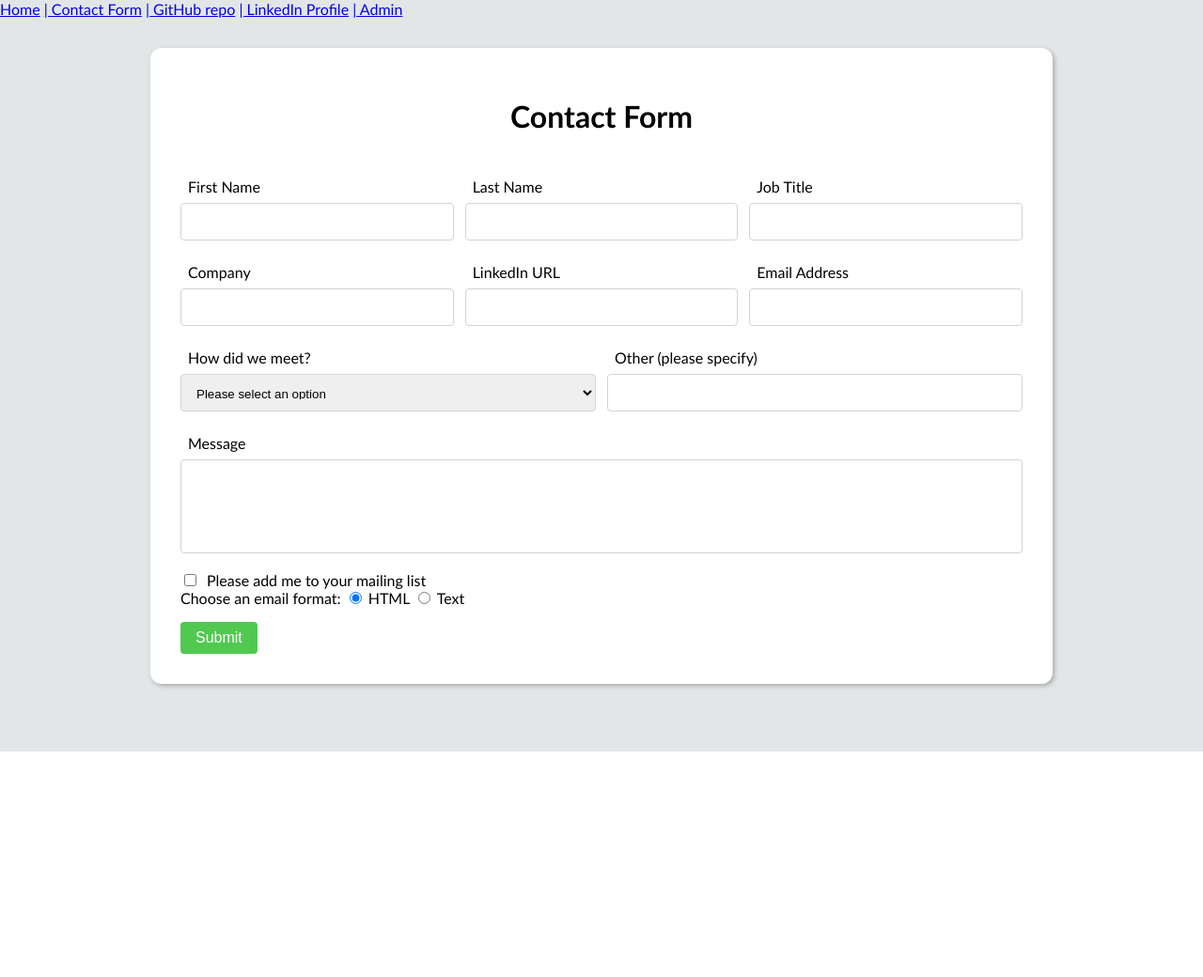
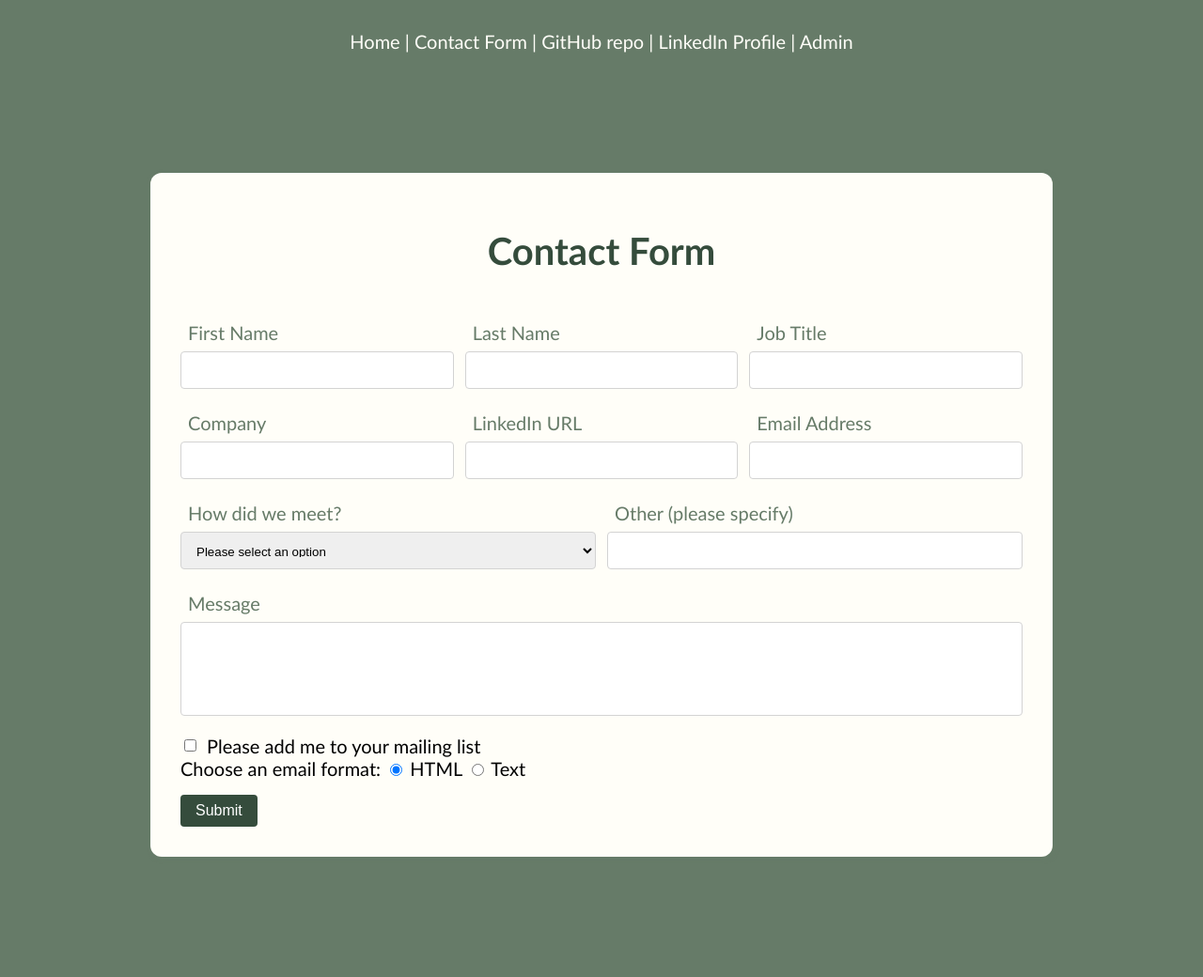
Before and after one commit to SamJJCC/contact-form, a Node server app: page /contact-form in a window 1280 px wide. Shown: the whole page at 94% size. Before the commit the page ends 800 px from the top, so only its background shows below. Run offline with Node 20, Linux system fonts and the light colour scheme.

Commit message:
updated style

```diff
--- a/public/styles/style.css
+++ b/public/styles/style.css
@@ -2,23 +2,45 @@
     box-sizing: border-box;
 
 }
+:root {
+    --primary: rgb(53, 76, 60);
+    --secondary: rgb(102, 123, 104);
+}
 
 body{
-    background-color: rgb(226, 230, 231);
+    background-color: var(--secondary);
     margin:0;
+    font-size: 20px;
     font-family:'Gill Sans', 'Gill Sans MT', Calibri, 'Trebuchet MS', sans-serif;
 }
 
 #main{
-    background-color: white;
+    background-color: rgb(255, 254, 248);
     width:75%;
-    margin:2rem auto ;
+    margin:8rem auto ;
     padding:1rem 2rem 2rem 2rem;
      border-radius: 12px;
-     box-shadow: 2px 2px 5px darkgrey;
+     box-shadow: 2px 2px 5px var(--secondary);
+}
+#partials-header{
+    margin:2rem;
+   display: flex;
+    justify-content: center;
+    align-items: center;
+}
+a{
+    text-decoration: none;
+    color: rgb(255, 254, 248)
+}
+a:hover,
+a:focus{
+
+    text-decoration: underline;
+    color: rgb(53, 76, 60);
 }
 #header h1{
     padding:1rem;
+    color: var(--primary);
 }
 
 #header{
@@ -42,6 +64,7 @@ body{
 .field label{
     display: block;
     padding:.5rem 0.5rem 0.5rem 0.5rem;
+    color: var(--secondary);
 }
 
 input[type="text"],input[type="email"],select,textarea{
@@ -65,7 +88,7 @@ textarea{
 
 #submit-btn{
     border: none;
-    background-color: rgb(81, 201, 81);
+    background-color:var(--primary);
     font-size: 1rem;
     padding:.5rem 1rem;
     width:auto;
```
